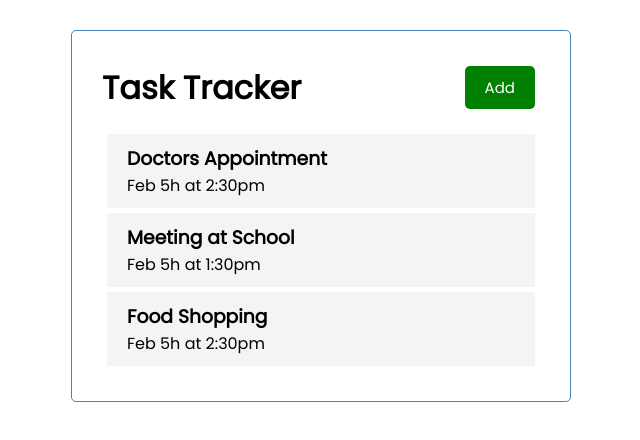
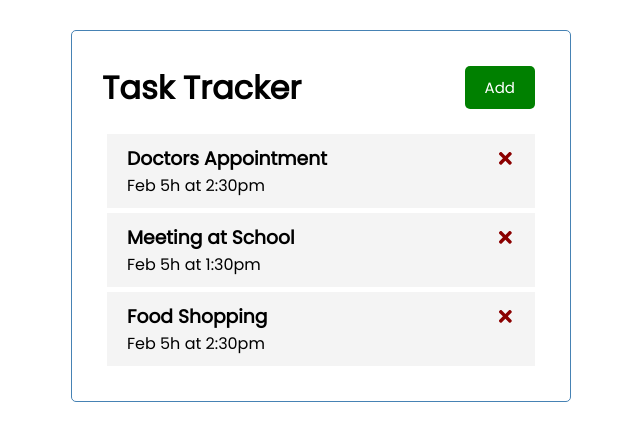
Before and after one commit to aerialist7/react-task-tracker, a React (Create React App) app: page / in a window 1280 px wide. Shown: the top 440 px of the page, without its empty margins (319-959 px from the left). Built offline with nearby package versions, Linux system fonts and the light colour scheme; the HTML template or start-up script is replaced by a standard one.

Commit message:
Use 'react-icons' for Task

```diff
--- a/package.json
+++ b/package.json
@@ -8,6 +8,7 @@
     "@testing-library/user-event": "^12.6.2",
     "react": "^17.0.1",
     "react-dom": "^17.0.1",
+    "react-icons": "^4.1.0",
     "react-scripts": "4.0.1",
     "web-vitals": "^0.2.4"
   },
--- a/src/components/Task.js
+++ b/src/components/Task.js
@@ -1,6 +1,11 @@
+import {FaTimes} from "react-icons/fa"
+
 const Task = ({task}) =>
     <div className="task">
-        <h3>{task.text}</h3>
+        <h3>
+            {task.text}
+            <FaTimes style={{color: "darkred"}}/>
+        </h3>
         <p>{task.day}</p>
     </div>
 
```
